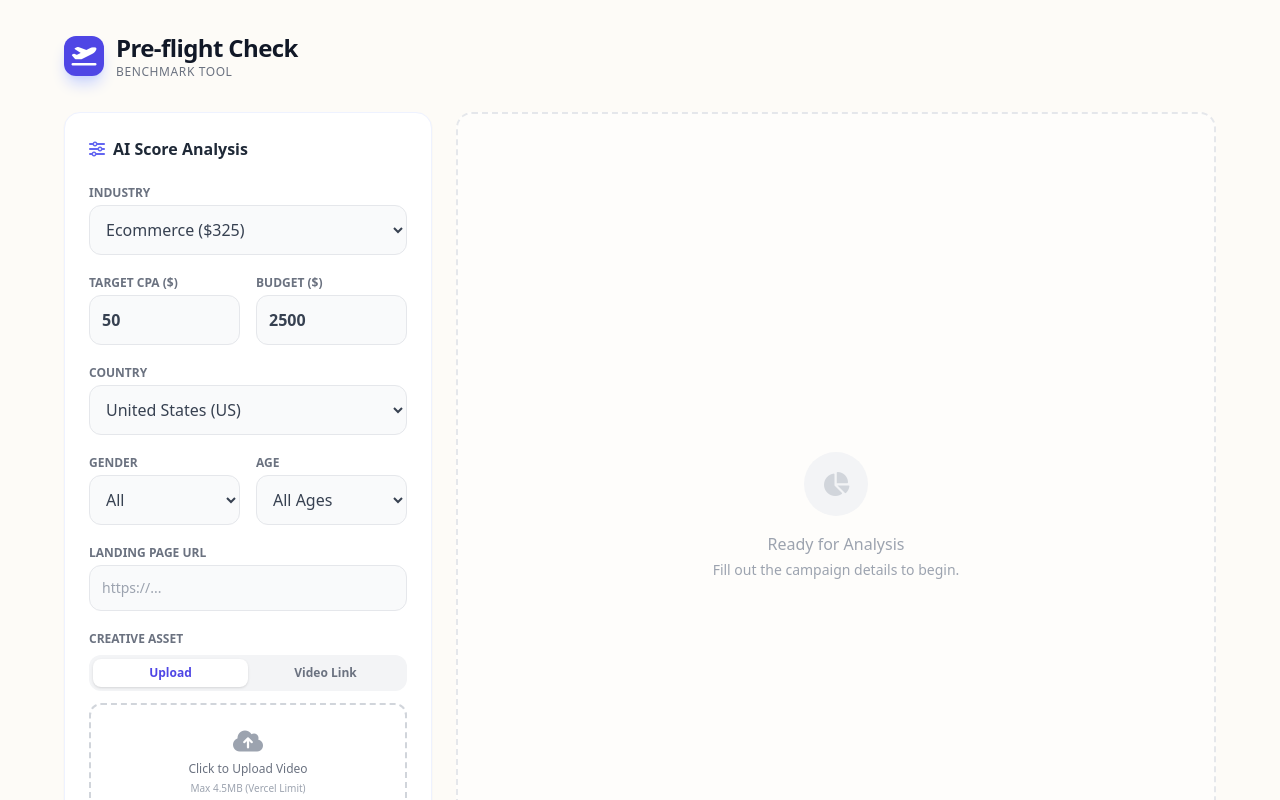
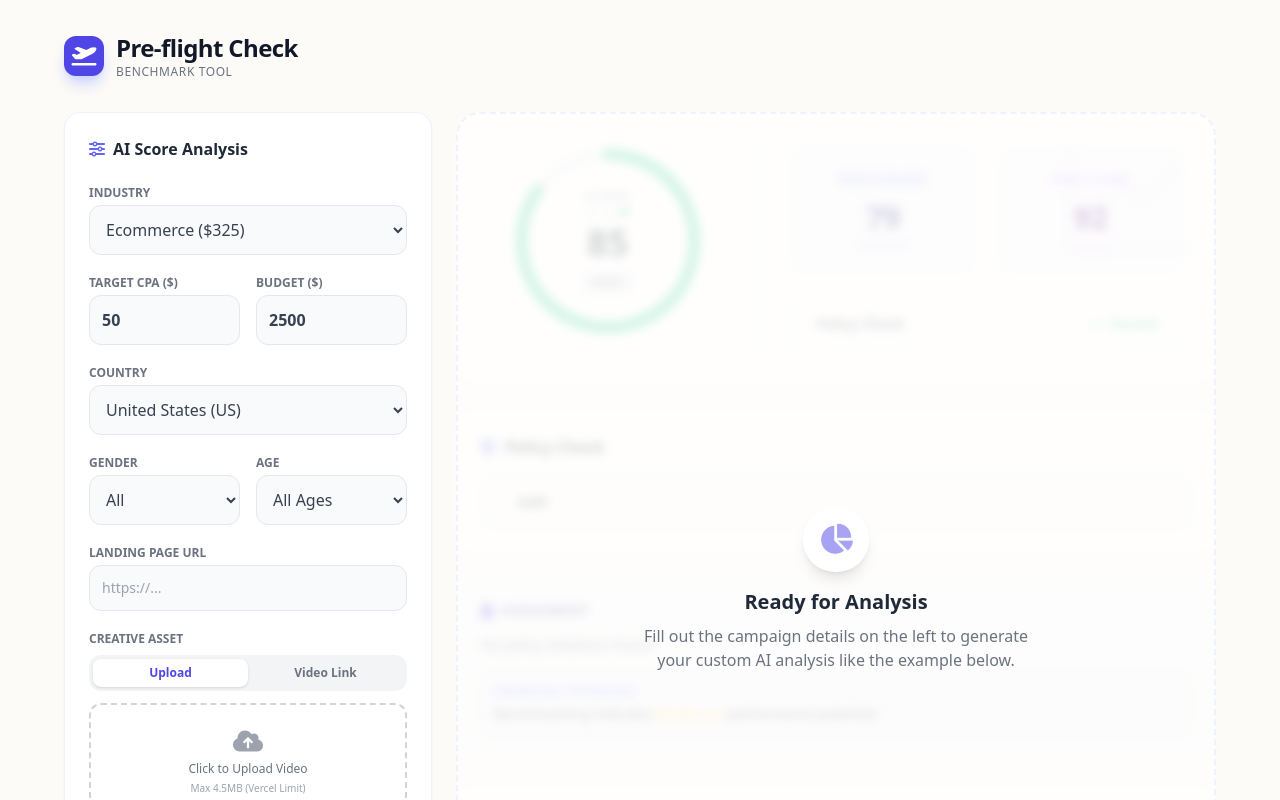
Before and after one commit to phongdaniel-sketch/pre-flight-check, a Vue app in the folder client/: page / in a window 1280 px wide. Shown: the top 800 px of the page. Built offline with nearby package versions, Linux system fonts and the light colour scheme.

Commit message:
feat: Add sample data preview to dashboard empty state

```diff
--- a/client/src/App.vue
+++ b/client/src/App.vue
@@ -2,6 +2,24 @@
 import { ref } from 'vue';
 import CampaignForm from './components/CampaignForm.vue';
 import Dashboard from './components/Dashboard.vue';
+
+const sampleData = {
+  predictive_score: 85.0,
+  final_rating: 'Green',
+  benchmark_score: 78.5,
+  dna_score: 92.3,
+  message: 'Policy Safe',
+  policy_check: {
+    is_safe: true,
+    reason: 'Compliant'
+  },
+  creative_metrics: {
+    hook_score: 88,
+    pacing_score: 75,
+    safe_zone: true,
+    duration_seconds: 15
+  }
+};
 
 const analysisData = ref(null);
 const isLoading = ref(false);
@@ -10,6 +28,7 @@ const errorMsg = ref('');
 const handleAnalysisStart = () => {
   isLoading.value = true;
   errorMsg.value = '';
+  // analysisData.value = null; // Keep sample data visible or clear it? Clearning it shows loading state better if we handle loading in App.vue
 };
 
 const handleAnalysisSuccess = (data) => {
@@ -62,15 +81,21 @@ const resetAnalysis = () => {
         </div>
 
         <!-- Right Column: Dashboard or Placeholder -->
-        <div class="lg:col-span-8">
+        <div class="lg:col-span-8 relative">
+          <!-- Real Data -->
           <Dashboard v-if="analysisData" :data="analysisData" />
 
-          <div v-else class="h-full min-h-[400px] border-2 border-dashed border-gray-200 rounded-2xl flex flex-col items-center justify-center text-gray-400 bg-white/50">
-            <div class="w-16 h-16 bg-gray-100 rounded-full flex items-center justify-center mb-4 text-gray-300">
-              <i class="fa-solid fa-chart-pie text-2xl"></i>
-            </div>
-            <p class="font-medium">Ready for Analysis</p>
-            <p class="text-sm mt-1">Fill out the campaign details to begin.</p>
+          <!-- Sample Data / Empty State -->
+          <div v-else class="relative">
+             <div class="absolute inset-0 z-10 bg-white/60 backdrop-blur-[2px] rounded-3xl flex flex-col items-center justify-center text-center p-6 border-2 border-dashed border-indigo-100/50">
+                <div class="bg-white p-4 rounded-full shadow-lg mb-4">
+                   <i class="fa-solid fa-chart-pie text-3xl text-indigo-600 animate-pulse"></i>
+                </div>
+                <h3 class="text-xl font-bold text-gray-800 mb-2">Ready for Analysis</h3>
+                <p class="text-gray-500 max-w-sm mx-auto">Fill out the campaign details on the left to generate your custom AI analysis like the example below.</p>
+             </div>
+             <!-- Render Dashboard with Sample Data (Blurred BG) -->
+             <Dashboard :data="sampleData" class="opacity-50 pointer-events-none filter blur-sm select-none" />
           </div>
         </div>
 
```
